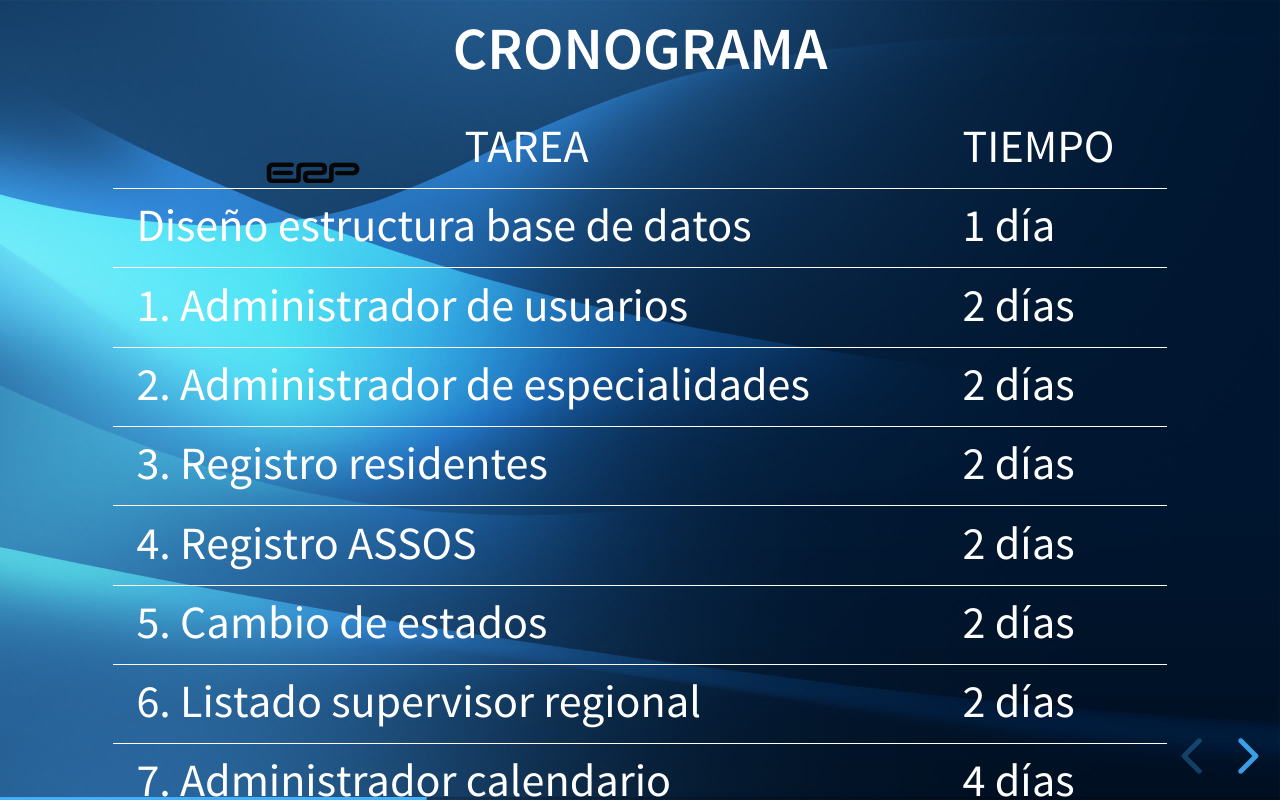
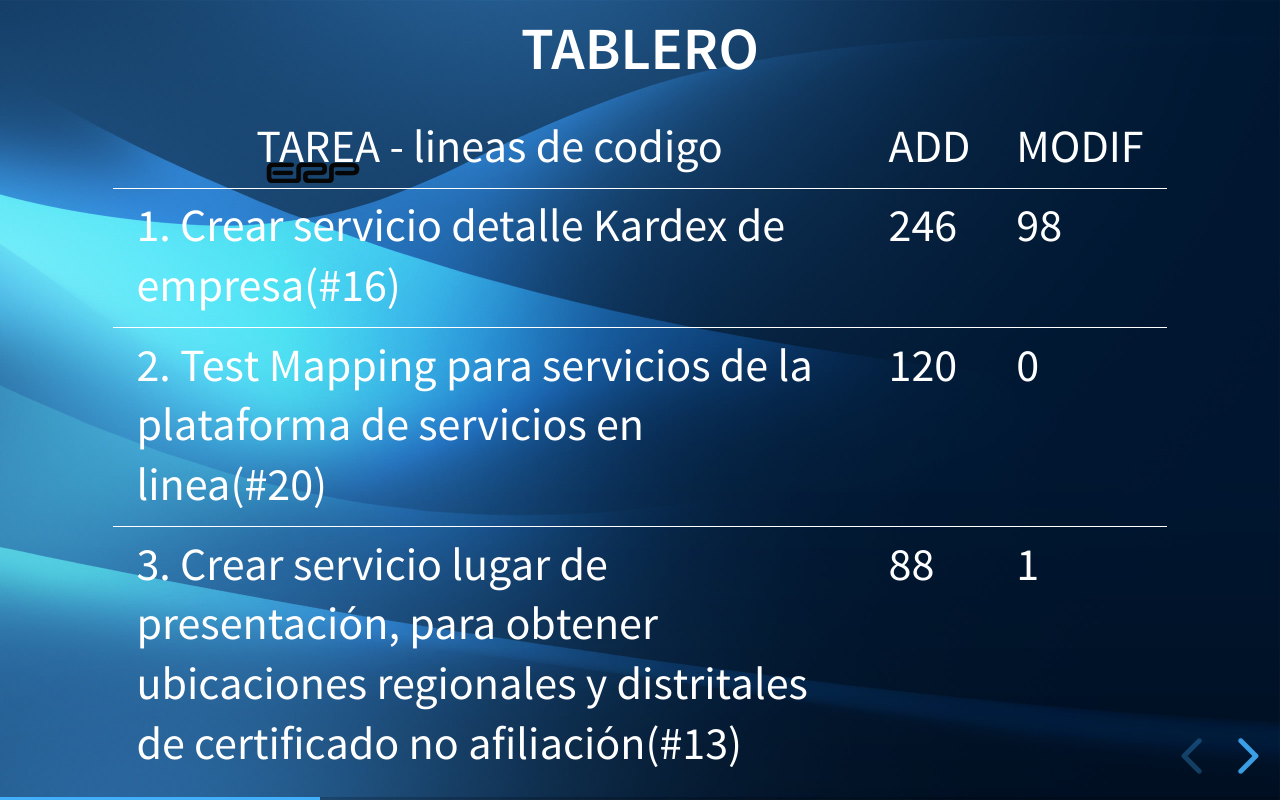
Before and after one commit to sergioCNS/Presentacion, a website: page index.html in a window 1280 px wide. Both pictures are taken after a click on the button "next slide". Drawn offline with Linux system fonts and the light colour scheme.

Commit message:
tareas plataforma

```diff
--- a/index.html
+++ b/index.html
@@ -16,101 +16,109 @@
 	<body>
 		<div class="reveal">
 			<div class="slides">
-				<section data-background="imgs/fondo.png"><h3>"TIEMPO DE DESARROLLO PARA ROTACIONES RESIDENCIAS MEDICAS"</h3>
+				<section data-background="imgs/fondo.png"><h3>Plataforma de servicios en linea</h3>
 				</section>
-				<section data-background="imgs/fondo.png"><h3>CRONOGRAMA</h3>
+				<section data-background="imgs/fondo.png"><h3>TABLERO</h3>
 					<table style="width:100%">
 						<tr>
-							<td style="text-align: center!important;">TAREA</td>
-							<td>TIEMPO</td>
+							<td style="text-align: center!important; width:80%">TAREA - lineas de codigo</td>
+							<td style="width: 10%">ADD</td>
+							<td style="width: 10%">MODIF</td>
 						</tr>
 						<tr>
-							<td>Diseño estructura base de datos</td>
-							<td>1 día</td>
+							<td>1. Crear servicio detalle Kardex de empresa(#16)</td>
+							<td>246</td>
+							<td>98</td>
 						</tr>
 						<tr>
-							<td>1. Administrador de usuarios</td>
-							<td>2 días</td>
+							<td>2. Test Mapping para servicios de la plataforma de servicios en linea(#20)</td>
+							<td>120</td>
+							<td>0</td>
 						</tr>
 						<tr>
-							<td>2. Administrador de especialidades</td>
-							<td>2 días</td>
+							<td>3. Crear servicio lugar de presentación, para obtener ubicaciones regionales y distritales de certificado no afiliación(#13)</td>
+							<td>88</td>
+							<td>1</td>
+						</tr>
+					</table>
+				</section>
+				<section data-background="imgs/fondo.png"><h3>TABLERO</h3>
+					<table style="width:100%">
+						<tr>
+							<td style="text-align: center!important; width:80%">TAREA - lineas de codigo</td>
+							<td style="width: 10%">ADD</td>
+							<td style="width: 10%">MODIF</td>
 						</tr>
 						<tr>
-							<td>3. Registro residentes</td>
-							<td>2 días</td>
+							<td>4. Crear servicio detalle empresa afiliada(15)</td>
+							<td>116</td>
+							<td>1</td>
 						</tr>
 						<tr>
-							<td>4. Registro ASSOS</td>
-							<td>2 días</td>
+							<td>5. Crear servicio resumen empresa y sucursales(14)</td>
+							<td>120</td>
+							<td>6</td>
 						</tr>
 						<tr>
-							<td>5. Cambio de estados</td>
-							<td>2 días</td>
+							<td>6. Crear servicio Verificar Afiliación(1)</td>
+							<td>460</td>
+							<td>191</td>
 						</tr>
 						<tr>
-							<td>6. Listado supervisor regional</td>
-							<td>2 días</td>
-						</tr>
-						<tr>
-							<td>7. Administrador calendario</td>
-							<td>4 días</td>
+							<td>7. Crear método acceder a servicio de identificación de personas del SEGIP(5)</td>
+							<td>147</td>
+							<td>0</td>
 						</tr>
 					</table>
 				</section>
 				<section data-background="imgs/fondo.png"><h3>CRONOGRAMA</h3>
 					<table style="width: 100%;">
 						<tr>
-							<td style="text-align: center!important;">TAREA</td>
-							<td>TIEMPO</td>
+							<td style="text-align: center!important; width:80%">TAREA - lineas de codigo</td>
+							<td style="width: 10%">ADD</td>
+							<td style="width: 10%">MODIF</td>
 						</tr>
 						<tr>
-							<td>8. Administrador agenda</td>
-							<td>4 días</td>
+							<td>8 .Certificado no afiliación(2)</td>
+							<td>139</td>
+							<td>11</td>
 						</tr>
 						<tr>
-							<td>9. Administrador cronograma</td>
-							<td>4 días</td>
+							<td>9. Crear servicio para Verificar por Código la No Afiliación(3)</td>
+							<td>163</td>
+							<td>46</td>
 						</tr>
 						<tr>
-							<td>10. Administrador rotación</td>
-							<td>4 días</td>
+							<td>10. Crear método para encriptación MD5(4)</td>
+							<td>120</td>
+							<td>0</td>
 						</tr>
 						<tr>
-							<td>11. Docente origen</td>
-							<td>2 días</td>
-						</tr>
-						<tr>
-							<td>12. Docente destino</td>
-							<td>2 días</td>
-						</tr>
-						<tr>
-							<td>13. Administrador aprobacion rotación</td>
-							<td>3 días</td>
-						</tr>
-						<tr>
-							<td>14. Consolidados residencias</td>
-							<td>2 días</td>
+							<td>11. Crear método para acceder a ubicaciones del ERP(6)</td>
+							<td>132</td>
+							<td>32</td>
 						</tr>
 					</table>
 				</section>
 				<section data-background="imgs/fondo.png">
 					<table style="width: 100%;">
 						<tr>
-							<td style="text-align: center!important;">TAREA</td>
-							<td>TIEMPO</td>
+							<td style="text-align: center!important; width:80%">TAREA - lineas de codigo</td>
+							<td style="width: 10%">ADD</td>
+							<td style="width: 10%">MODIF</td>
 						</tr>
 						<tr>
-							<td>Pruebas funcionalidad del modulo</td>
-							<td>1 día</td>
+							<td>12. Reporte certificado no afiliación</td>
+							<td>519</td>
+							<td>14</td>
 						</tr>
 						<tr>
-							<td>Pruebas con modulos adyacentes erpCNS</td>
-							<td>1 día</td>
+							<td colspan="3"></td>
 						</tr>
 						<tr>
 							<td>TOTALES: </td>
-							<td>40 dias laborales</td>
+							<td>2370</td>
+							<td>400</td>
 						</tr>
 					</table>
 				</section>
```
